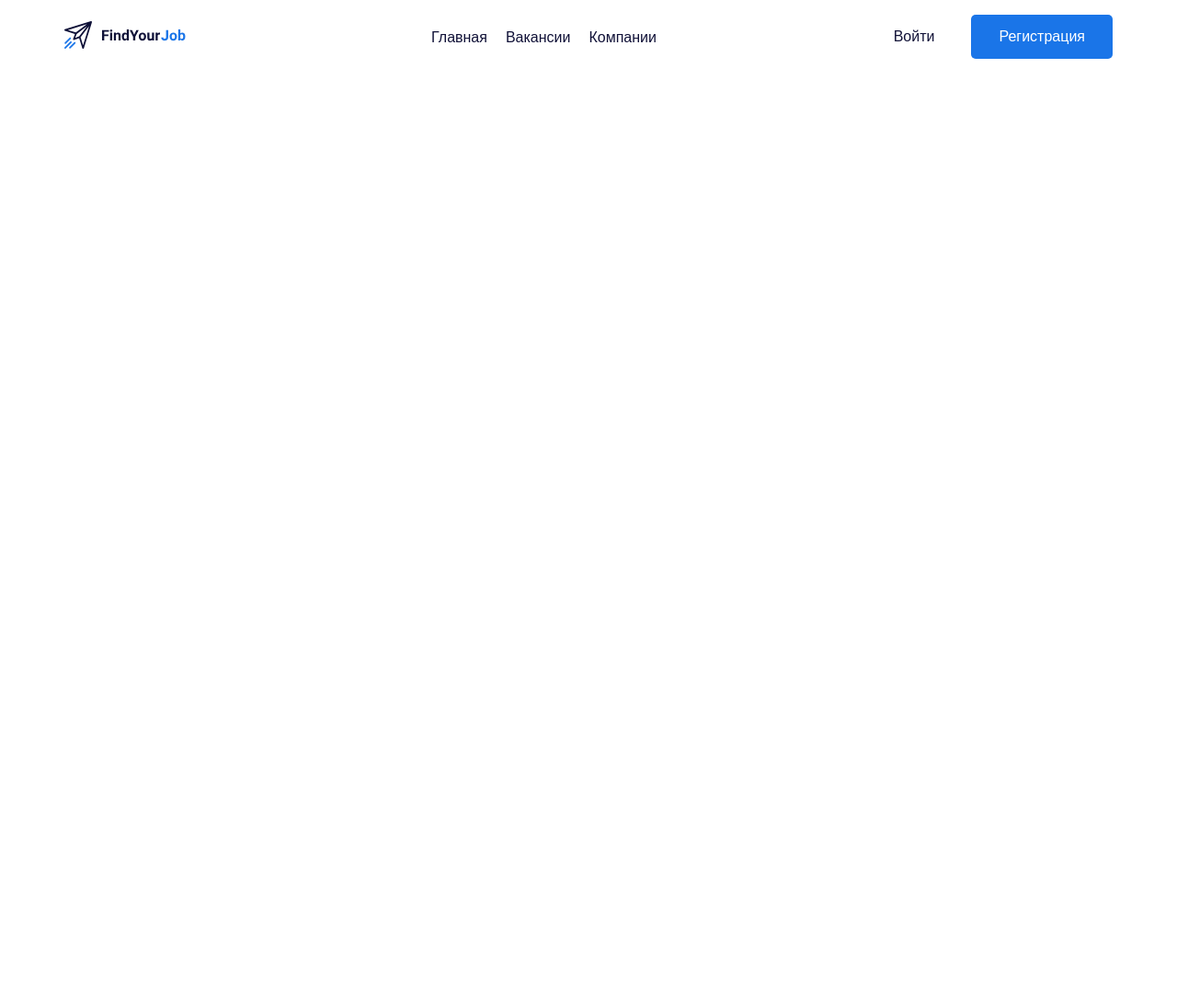
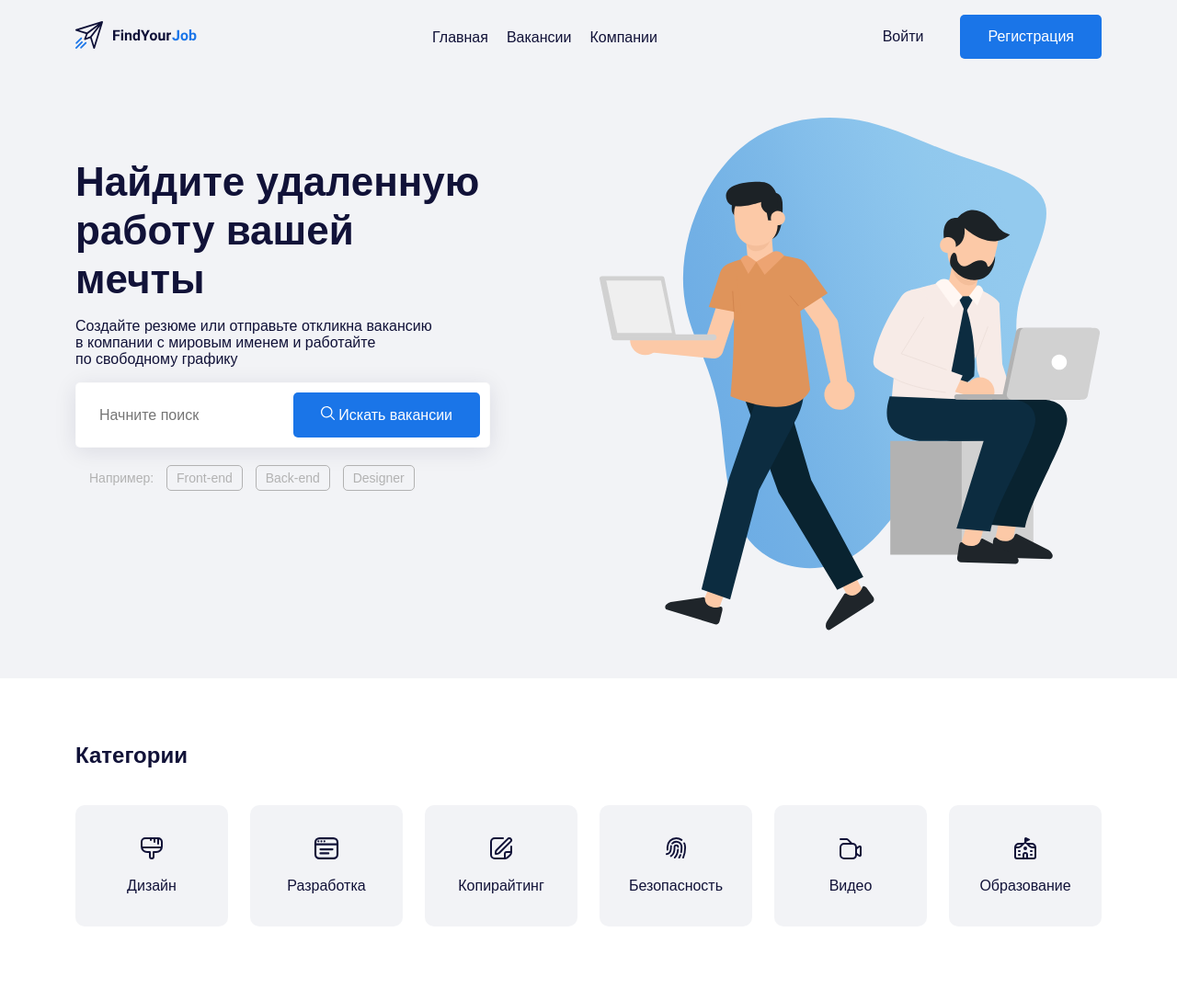
Before and after one commit to AnnaIgnatova/Headhunter, a plain HTML site: page index.html in a window 1280 px wide. Shown: the whole page at 92% size. Before the commit the page ends 800 px from the top, so only its background shows below. Drawn offline with Linux system fonts and the light colour scheme.

Commit message:
feat: add hero and category blocks

```diff
--- a/index.html
+++ b/index.html
@@ -11,7 +11,7 @@
     <link rel="stylesheet" href="css/main.min.css">
 </head>
 <body>
-    <header class="header">
+    <header class="header pb-5">
         <div class="container">
             <div class="row align-items-center py-3">
                 <div class="col-2">
@@ -33,7 +33,97 @@
                     <a href="#" class="button button-primary">Регистрация</a>
                 </div>
             </div>
+            <div class="row pt-5">
+                <div class="col-5">
+                    <h1 class="hero-title">Найдите удаленную работу вашей мечты</h1>
+                    <p class="hero-subtitle">Создайте резюме или отправьте откликна вакансию<br>в&nbsp;компании с мировым именем и работайте<br>по свободному графику</p>
+                    <div class="input-group d-flex">
+                        <input type="text" class="input" placeholder="Начните поиск">
+                        <button class="button button-primary">
+                            <img src="assets/search.svg" alt="icon: search" class="button-icon">
+                            <span class="button-text">Искать вакансии</span>
+                        </button>
+                    </div>
+                    <div class="tags-group">
+                        <span class="tags-label">Например:</span>
+                        <a href="#" class="tag">Front-end</a>
+                        <a href="#" class="tag">Back-end</a>
+                        <a href="#" class="tag">Designer</a>
+                    </div>
+                </div>
+                <div class="col-6 offset-1">
+                    <img src="assets/hero-image.svg" alt="hero image" class="hero-img">
+                </div>
+            </div>
         </div>
     </header>
+
+    <section class="section">
+        <div class="container">
+            <h2 class="section-title">Категории</h2>
+                <div class="row d-flex">
+                    <div class="col-2">
+                        <div class="card d-flex flex-column align-items-center">
+                            <a href="#" class="card-img">
+                              <svg height="24" class="icon">
+                                <use href="assets/icons.svg#brush"></use>
+                              </svg>
+                            </a>
+                            <span class="card-text">Дизайн</span>
+                        </div>
+                    </div>
+                    <div class="col-2">
+                        <div class="card d-flex flex-column align-items-center">
+                            <a href="#" class="card-img">
+                              <svg height="24" class="icon">
+                                <use href="assets/icons.svg#browser"></use>
+                              </svg>
+                            </a>
+                            <span class="card-text">Разработка</span>
+                        </div>
+                    </div>
+                    <div class="col-2">
+                        <div class="card d-flex flex-column align-items-center">
+                            <a href="" class="card-img">
+                              <svg height="24" class="icon">
+                                <use href="assets/icons.svg#edit"></use>
+                              </svg>
+                            </a>
+                            <span class="card-text">Копирайтинг</span>
+                        </div>
+                    </div>
+                    <div class="col-2">
+                        <div class="card d-flex flex-column align-items-center">
+                            <a href="" class="card-img">
+                              <svg height="24" class="icon">
+                                <use href="assets/icons.svg#fingerprint"></use>
+                              </svg>
+                            </a>
+                            <span class="card-text">Безопасность</span>
+                        </div>
+                    </div>
+                    <div class="col-2">
+                        <div class="card d-flex flex-column align-items-center">
+                            <a href="" class="card-img">
+                              <svg height="24" class="icon">
+                                <use href="assets/icons.svg#camera"></use>
+                              </svg>
+                            </a>
+                            <span class="card-text">Видео</span>
+                        </div>
+                    </div>
+                    <div class="col-2">
+                        <div class="card d-flex flex-column align-items-center">
+                            <a href="" class="card-img">
+                              <svg height="24" class="icon">
+                                <use href="assets/icons.svg#school"></use>
+                              </svg>
+                            </a>
+                            <span class="card-text">Образование</span>
+                        </div>
+                    </div>
+                </div>
+        </div>
+    </section>
 </body>
 </html>
--- a/sass/components/header.sass
+++ b/sass/components/header.sass
@@ -1,9 +1,12 @@
+*
+  box-sizing: border-box
 body
-  font-family: "Fira Sans", sans-serif;
+  font-family: "Fira Sans", sans-serif
   font-size: 16px
   color: #111238
   margin: 0
-
+.header
+  background: #f2f3f6
 .menu
   list-style: none
   padding: 0
@@ -21,12 +24,26 @@ body
 .button
   text-decoration: none
   display: inline-block
+  border: none
+  font-size: 16px
+  cursor: pointer
   &-link
     color: #111238
     padding: 10px
     margin-right: 30px
+    &:hover
+      color: #0e0f2b
+      border: 1px solid #0e0f2b
+      border-radius: 5px
   &-primary
     background: #1A75E8
     border-radius: 5px
     padding: 15px 30px
     color: #fff
+    &:hover
+      background: #155eb6
+    &-icon
+      vertical-align: middle
+      margin-right: 10px
+    &-text
+      vertical-align: middle
--- /dev/null
+++ b/sass/components/hero.sass
@@ -0,0 +1,43 @@
+.hero
+    &-title
+      font-weight: 900
+      font-size: 44px
+      line-height: 53px
+      margin-bottom: 15px
+      margin-top: 43px
+    &-text
+      font-size: 18px
+      line-height: 140%
+      margin-bottom: 30px
+.input
+  background-color: #fff
+  border: none
+  flex-grow: 1
+  font-size: 16px
+  line-height: 19px
+  padding-left: 15px
+  &-group
+    background: #FFFFFF
+    border: 1px solid rgba(209, 209, 209, 0.1)
+    box-shadow: 0px 4px 25px rgba(15, 17, 56, 0.1)
+    border-radius: 5px
+    padding: 10px
+    margin-bottom: 25px
+  &:focus
+    outline: none
+
+.tags-group
+  padding-left: 15px
+  color: #b2b2b2
+  font-size: 14px
+  line-height: 17px
+.tag
+  color: #b2b2b2
+  text-decoration: none
+  padding: 5px 10px
+  margin-left: 10px
+  border: 1px solid #b2b2b2
+  border-radius: 5px
+  &:hover
+    color: #838282
+    border: 1px solid #838282
--- /dev/null
+++ b/sass/components/section.sass
@@ -0,0 +1,28 @@
+.section
+  padding-top: 70px
+  padding-bottom: 80px
+  &-title
+    margin-bottom: 40px
+    margin-top: 0
+    font-weight: 700
+.icon
+  fill: #111238
+  margin-bottom: 15px
+  transition: fill 0.2s
+.card
+  text-decoration: none
+  color: #111238
+  background: #F2F3F6
+  border-radius: 10px
+  padding: 35px
+  font-size: 16px
+  line-height: 19px
+  text-align: center
+  transition: background 0.2s, color 0.2s
+  &:hover
+    background: #1A75E8
+    color: #fff
+  &-text
+    font-weight: 400
+    & .icon
+      fill: #fff
--- a/sass/main.sass
+++ b/sass/main.sass
@@ -1 +1,3 @@
 @import 'components/header'
+@import 'components/hero'
+@import 'components/section'
```
Also changed, not shown: assets/hero-image.svg (added), assets/icons.svg (added), assets/search.svg (added), css/main.min.css, 1 other file.
